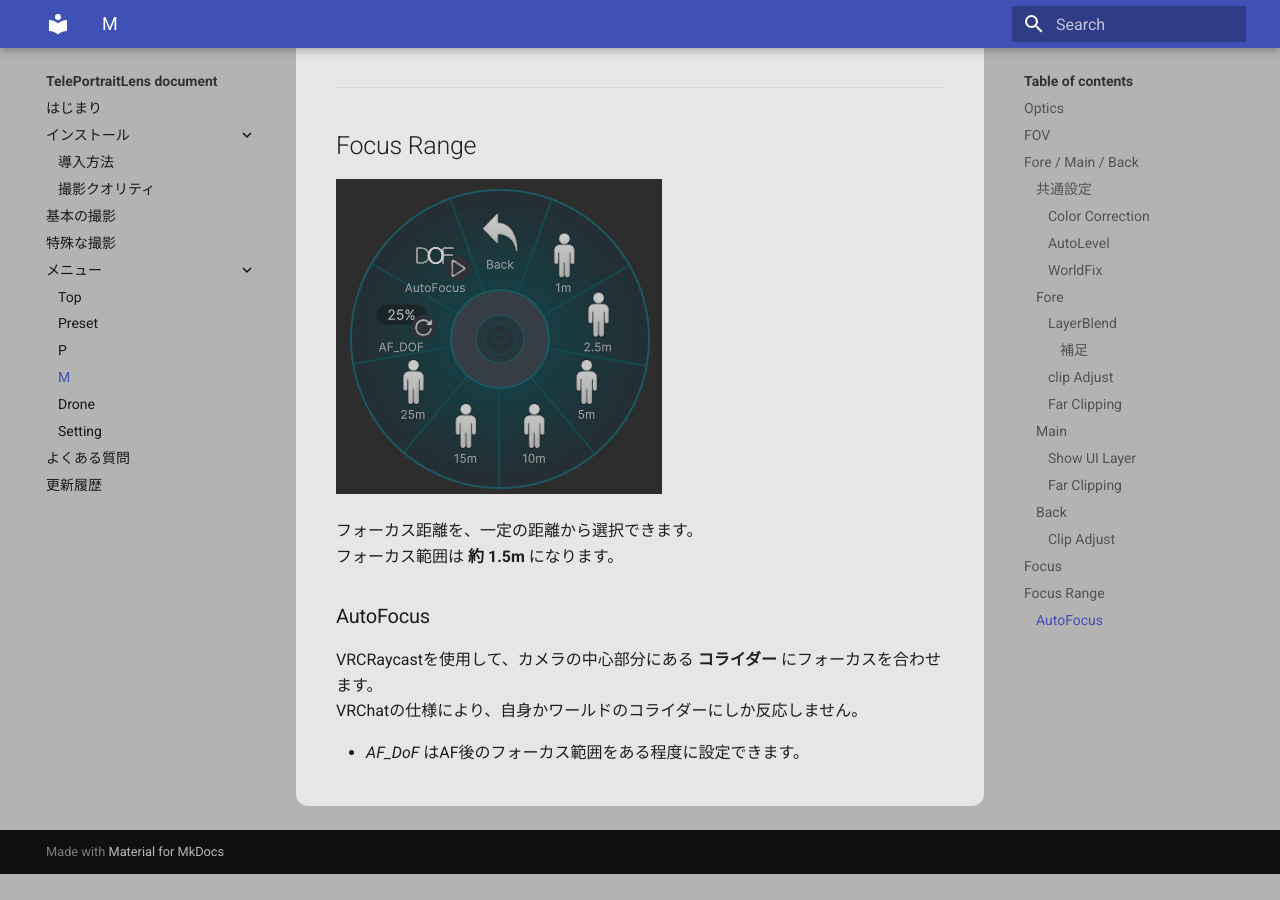
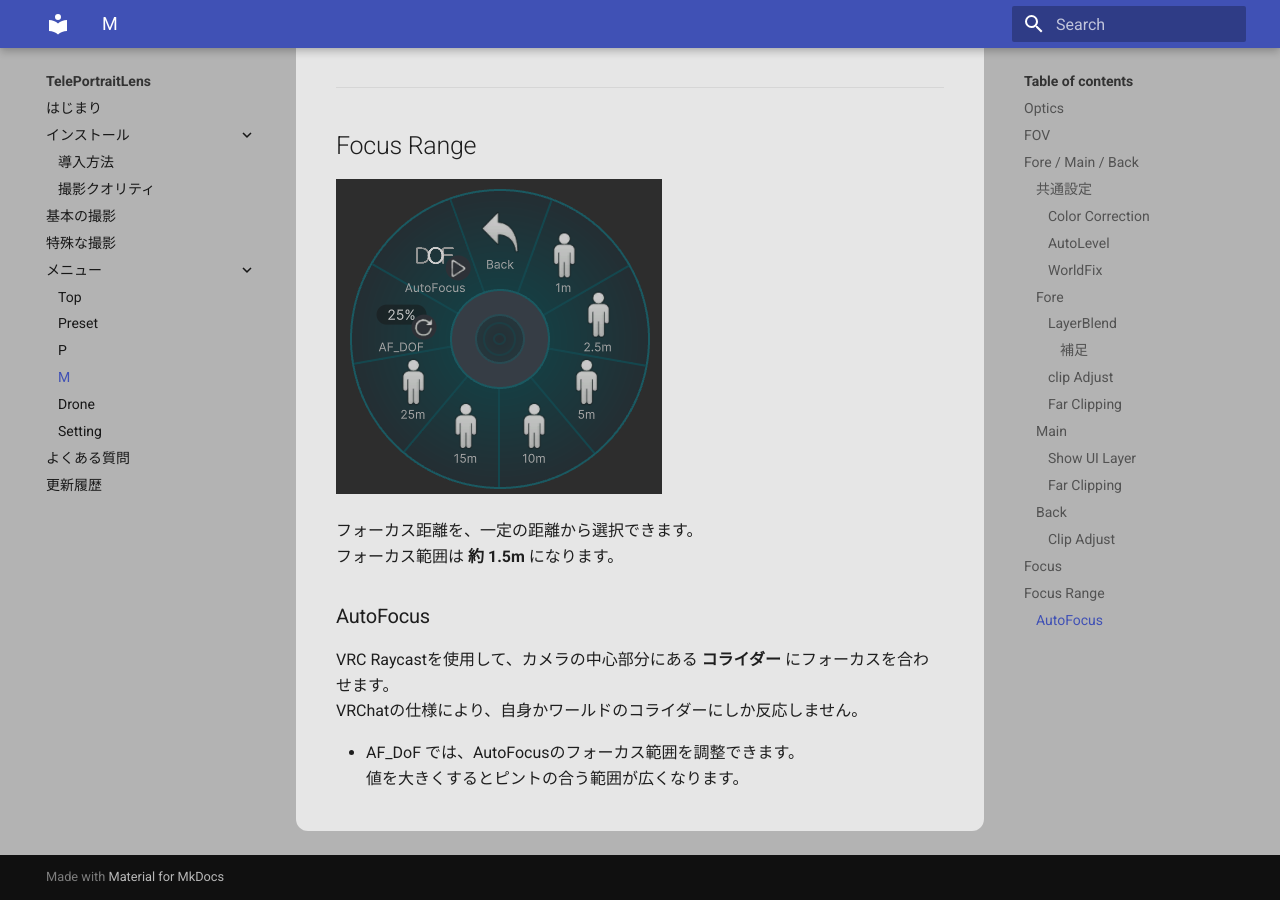
Before and after one commit to skknyuki/TelePortraitLens, an MkDocs documentation site: the page built from docs/menu/M.md, in a window 1280 px wide and 900 px high, scrolled down 5825 px. Built offline with MkDocs 1.6.1 and Material for MkDocs 9.7.7, drawn with Linux system fonts in a browser that asks for light colours; before the commit the page ends 6699 px from its top, so only the background shows below that; some of the changed text lies outside the part shown.

Commit message:
Updata new docs4

```diff
--- a/docs/menu/M.md
+++ b/docs/menu/M.md
@@ -114,7 +114,7 @@
 #### Far Clipping
 
 ON にすると、Foreカメラの **Far** が Backカメラの **Far** と同じになります。
-SkyBoxを含め、遠景全体を写せるようになります。
+Skyboxを含め、遠景全体を写せるようになります。
 
 
 ---
@@ -130,7 +130,7 @@
 #### Far Clipping
 
 ON にすると、Mainカメラの **Far** が Backカメラの **Far** と同じになります。
-MainカメラではSkyBoxは写りません。
+MainカメラではSkyboxは写りません。
 
 ---
 
@@ -167,7 +167,8 @@
 フォーカス範囲は **約 1.5m** になります。
 
 ### AutoFocus
-VRCRaycastを使用して、カメラの中心部分にある **コライダー** にフォーカスを合わせます。
+VRC Raycastを使用して、カメラの中心部分にある **コライダー** にフォーカスを合わせます。
 VRChatの仕様により、自身かワールドのコライダーにしか反応しません。
 
-- *AF_DoF* はAF後のフォーカス範囲をある程度に設定できます。
+- AF_DoF では、AutoFocusのフォーカス範囲を調整できます。
+  値を大きくするとピントの合う範囲が広くなります。
--- a/mkdocs.yml
+++ b/mkdocs.yml
@@ -1,5 +1,5 @@
-site_name: TelePortraitLens document
-site_description: TelePortraitLens document
+site_name: TelePortraitLens
+site_description: VRChat avatar camera gimmick for portrait photography
 site_url: https://skknyuki.github.io/TelePortraitLens/
 
 theme:
```
Also changed, not shown: docs/faq.md (+1 -1 lines), docs/howtouse1.md (+3 -3 lines), docs/index.md (+6 -4 lines), docs/menu/Preset.md (+2 -2 lines).
